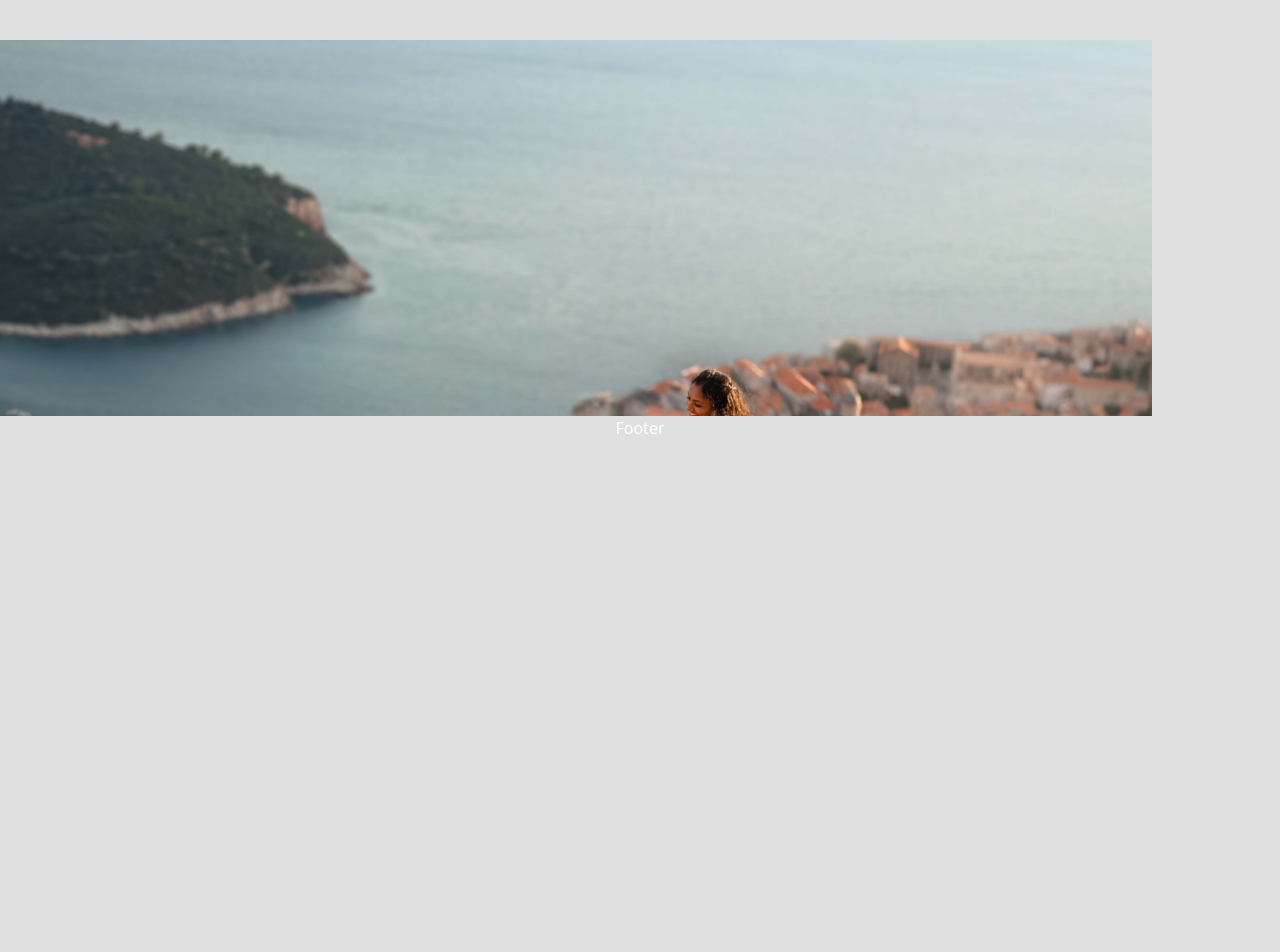
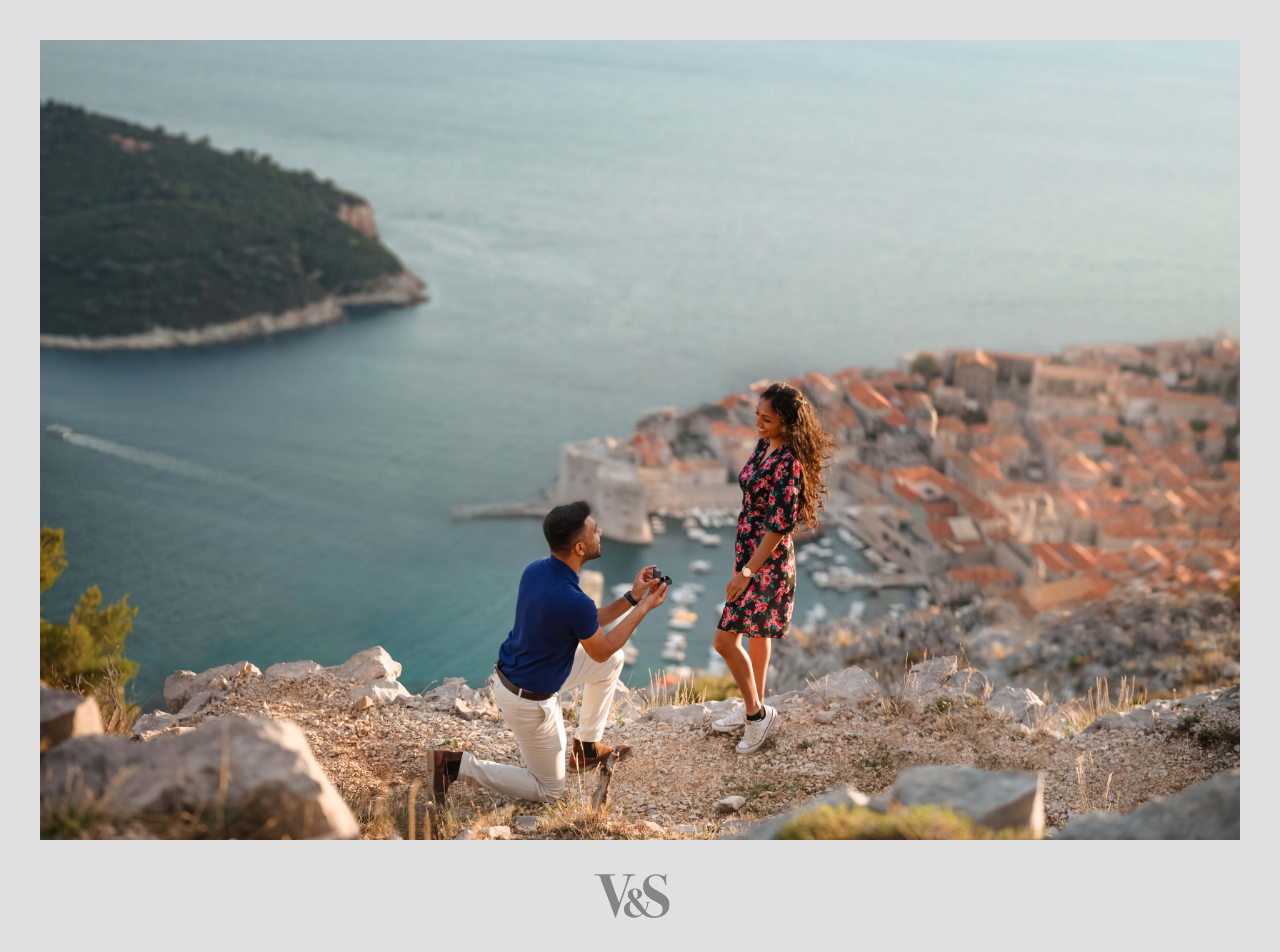
Before and after one commit to rush212000/Vinay-SimhikaV1, a React (Create React App) app: page /pages/OurStory in a window 1280 px wide. Shown: the part 2454-3406 px from the top of the page. Before the commit the page ends 2894 px from the top, so only its background shows below. Built offline with nearby package versions, Linux system fonts and the light colour scheme; a web font is replaced by a local one.

Commit message:
our story

```diff
--- a/src/pages/OurStory.js
+++ b/src/pages/OurStory.js
@@ -235,6 +235,17 @@ const OurStory = () => {
 
 
 
+        <section
+          className="section  bg-center"
+          style={{
+            backgroundImage: `url(${ VSP })`, // Add the gradient overlay
+            backgroundSize: 'contain',
+            backgroundPosition: 'top',
+            backgroundRepeat: 'no-repeat',
+          }}
+
+>
+</section>
 
 
 
@@ -242,40 +253,25 @@ const OurStory = () => {
 
 
 
-        {/* New Section with Scroll */}
-        <div
-          style={{
-            height: '400px', // Adjust the height as needed
-            background: '#E0E0E0',
-            display: 'flex',
-            flexDirection: 'column',
-            justifyContent: 'center',
-            alignItems: 'center',
-            overflowY: 'auto', // Enable vertical scrolling for this section
-          }}
+        {/* Footer */}
+    <footer className="footer mt-auto">
+      <div className="container mx-auto py-4">
+        {/* Add your footer content here */}
+        <div className="flex justify-center items-center">
+          <img src={VSfoot} alt="Footer Image" className="w-20 h-20 mr-4" />
+          <p className="text-center text-gray-600">
 
-
-        >
-
-<section
-          className="section"
-          style={{
-            padding: '0',
-            backgroundImage: `url(${ VSP })`, // Add the gradient overlay
-            height:'100vh',
-            backgroundSize: '90%',
-            backgroundPosition: 'centre',
-            backgroundRepeat: 'no-repeat',
-          }}
-
->
-</section>
-        Footer
+          </p>
 
 
         </div>
 
       </div>
+
+    </footer>
+
+        </div>
+
     </>
   );
 };
```
